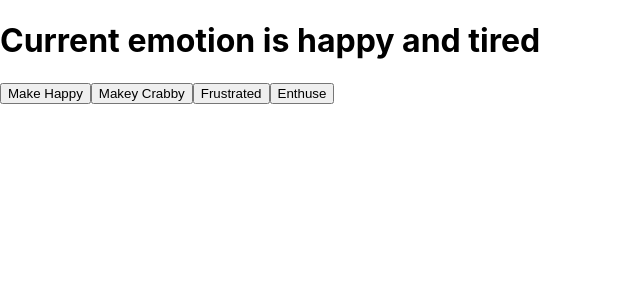
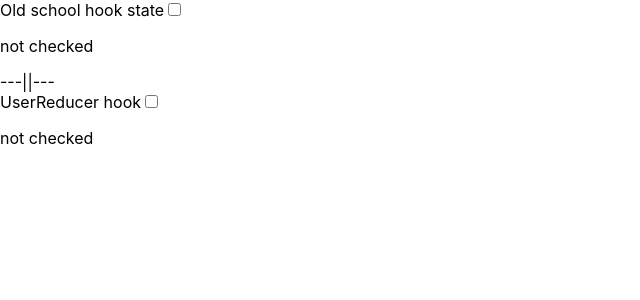
Before and after one commit to rafalima/react-essential-training, a React (Create React App) app: page / in a window 1280 px wide. Shown: the top 300 px of the page, without its empty margins (0-640 px from the left). Built offline with nearby package versions, Linux system fonts and the light colour scheme.

Commit message:
Use useReducer

```diff
--- a/src/App.js
+++ b/src/App.js
@@ -1,33 +1,38 @@
-import { useState, useEffect } from "react"
+import { useState, useReducer } from "react"
 import './App.css';
 
 function App( ) {
-  const [emotion, setEmotion] = useState("happy");
-  const [secondary, setSecondary] = useState("tired");
+  const [checked, setChecked] = useState(false);
+  function oldSchoolToggle() {
+    setChecked((checked) => !checked);
+  }
 
-  useEffect(() => {
-    console.log(`It's ${emotion} around here!`)
-  }, [emotion]);
-
-  useEffect(() => {
-    console.log(`It's ${secondary} around here!`)
-  }, [secondary]);
+  const [reducerChecked, toggleReducer] = useReducer(
+    (checked) => !checked,
+    false
+  );
 
   return (
     <>
-      <h1>Current emotion is {emotion} and {secondary}</h1>
-      <button onClick={() => setEmotion("happy")}>
-        Make Happy
-      </button>
-      <button onClick={() => setSecondary("crabby")}>
-        Makey Crabby
-      </button>
-      <button onClick={() => setEmotion("frustrated")}>
-        Frustrated
-      </button>
-      <button onClick={() => setEmotion("enthusiastic")}>
-        Enthuse
-      </button>
+      <label>Old school hook state</label>
+      <input
+        type="checkbox"
+        value={checked}
+        onChange={oldSchoolToggle}
+        // onChange={() => setChecked((checked) => !checked)}
+      />
+      <p>{checked ? "checked": "not checked"}</p>
+      <label>---||---</label>
+      <br />
+      <label>UserReducer hook</label>
+      <input
+        type="checkbox"
+        value={reducerChecked}
+        onChange={toggleReducer}
+      />
+
+      <p>{reducerChecked ? "checked": "not checked"}</p>
+
     </>
   );
 }
```
